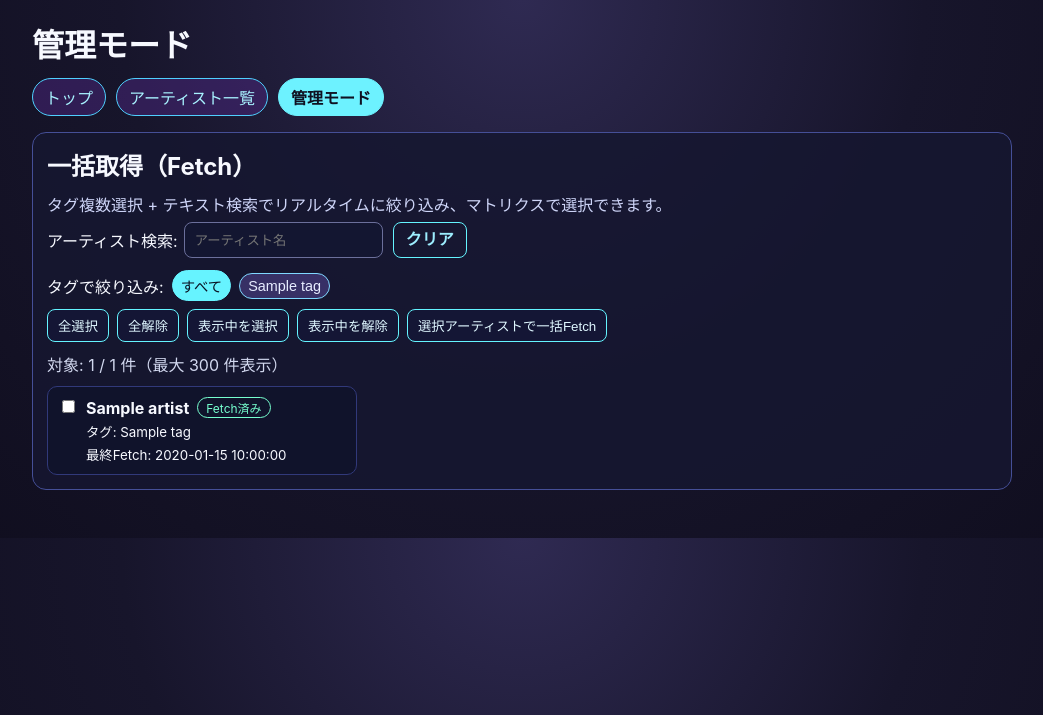
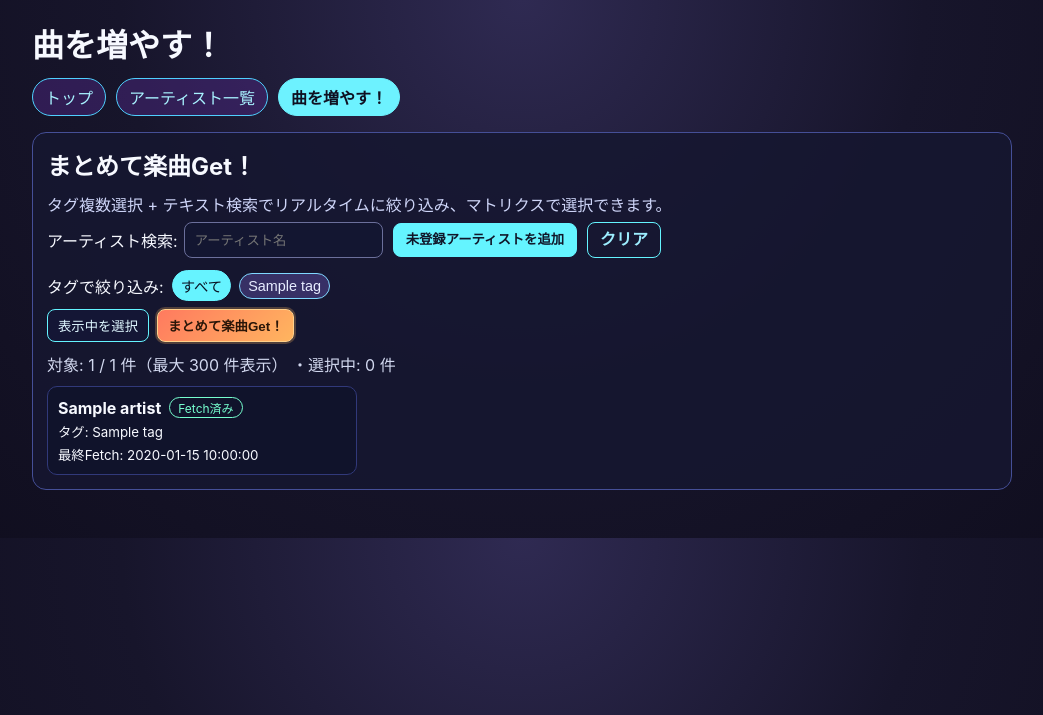
Before and after one commit to susro/songs.tnnet.work, a PHP site: page /admin.php in a window 1280 px wide. Shown: the top 715 px of the page, without its empty margins (118-1161 px from the left). Run offline with PHP 8.4, Linux system fonts and the light colour scheme; tables that the repository leaves empty or names only in its code hold one stand-in row (values such as "Sample post").

Commit message:
曲を増やす画面をカード選択型に刷新
チェックボックスを廃止してカード選択に統一し、楽曲Get文言、未登録アーティスト追加モーダル、主要ボタン強調を追加した。

Made-with: Cursor

```diff
--- a/admin.php
+++ b/admin.php
@@ -3,9 +3,12 @@ require_once 'config.php';
 
 $keyword = trim((string)($_GET['q'] ?? ''));
 $selectedArtistIds = array_map('intval', $_POST['artist_ids'] ?? []);
-$runFetch = $_SERVER['REQUEST_METHOD'] === 'POST' && (($_POST['action'] ?? '') === 'bulk_fetch');
+$action = (string)($_POST['action'] ?? '');
+$runFetch = $_SERVER['REQUEST_METHOD'] === 'POST' && $action === 'bulk_fetch';
+$runAddArtist = $_SERVER['REQUEST_METHOD'] === 'POST' && $action === 'add_artist';
 $results = [];
 $errorMessage = '';
+$successMessage = '';
 
 function fetchSongsForArtist(PDO $pdo, int $artistId): array {
     $stmt = $pdo->prepare("SELECT name FROM artists WHERE id = ?");
@@ -117,30 +120,52 @@ if ($runFetch) {
         }
     }
 }
+
+if ($runAddArtist) {
+    $newArtistName = trim((string)($_POST['new_artist_name'] ?? ''));
+    if ($newArtistName === '') {
+        $errorMessage = '追加するアーティスト名を入力してください。';
+    } else {
+        $existsStmt = $pdo->prepare("SELECT id FROM artists WHERE name = ?");
+        $existsStmt->execute([$newArtistName]);
+        $existsId = (int)$existsStmt->fetchColumn();
+        if ($existsId > 0) {
+            $successMessage = 'すでに登録済みのアーティストです。';
+        } else {
+            $insertStmt = $pdo->prepare("INSERT INTO artists (name) VALUES (?)");
+            $insertStmt->execute([$newArtistName]);
+            $successMessage = 'アーティストを追加しました。';
+            $stmt = $pdo->prepare($sql);
+            $stmt->execute($params);
+            $artists = $stmt->fetchAll();
+        }
+    }
+}
 ?>
 <!DOCTYPE html>
 <html>
 <head>
     <meta charset="utf-8">
     <meta name="viewport" content="width=device-width, initial-scale=1">
-    <title>管理モード</title>
+    <title>曲を増やす！</title>
     <link rel="stylesheet" href="assets/app.css">
 </head>
 <body>
 <div class="container">
-    <h1>管理モード</h1>
+    <h1>曲を増やす！</h1>
     <nav class="top-nav">
         <a href="index.php">トップ</a>
         <a href="artists.php">アーティスト一覧</a>
-        <a href="admin.php" class="is-active">管理モード</a>
+        <a href="admin.php" class="is-active">曲を増やす！</a>
     </nav>
 
     <section class="panel-card">
-        <h2>一括取得（Fetch）</h2>
+        <h2>まとめて楽曲Get！</h2>
         <p class="panel-note">タグ複数選択 + テキスト検索でリアルタイムに絞り込み、マトリクスで選択できます。</p>
 
         <div class="search-form">
             <label>アーティスト検索: <input type="text" id="artist-filter-input" value="<?= htmlspecialchars($keyword) ?>" placeholder="アーティスト名"></label>
+            <button type="button" id="open-add-artist-modal">未登録アーティストを追加</button>
             <a class="link-button" href="admin.php">クリア</a>
         </div>
 
@@ -157,26 +182,30 @@ if ($runFetch) {
         <?php if ($errorMessage !== ''): ?>
             <div class="error-box"><p class="error-text"><?= htmlspecialchars($errorMessage) ?></p></div>
         <?php endif; ?>
+        <?php if ($successMessage !== ''): ?>
+            <div class="success-box"><p><?= htmlspecialchars($successMessage) ?></p></div>
+        <?php endif; ?>
 
-        <form method="post">
+        <form method="post" id="bulk-get-form">
             <input type="hidden" name="action" value="bulk_fetch">
+            <div id="selected-artist-inputs"></div>
             <div class="select-tools">
-                <button type="button" onclick="toggleArtistSelection(true)">全選択</button>
-                <button type="button" onclick="toggleArtistSelection(false)">全解除</button>
-                <button type="button" onclick="toggleVisibleSelection(true)">表示中を選択</button>
-                <button type="button" onclick="toggleVisibleSelection(false)">表示中を解除</button>
-                <button type="submit">選択アーティストで一括Fetch</button>
+                <button type="button" id="toggle-visible-selection">表示中を選択</button>
+                <button type="submit" class="launch-button">まとめて楽曲Get！</button>
             </div>
 
-            <p class="result-meta">対象: <span id="visible-count"><?= count($artists) ?></span> / <?= count($artists) ?> 件（最大 300 件表示）</p>
+            <p class="result-meta">
+                対象: <span id="visible-count"><?= count($artists) ?></span> / <?= count($artists) ?> 件（最大 300 件表示）
+                ・選択中: <span id="selected-count"><?= count($selectedArtistIds) ?></span> 件
+            </p>
             <div class="admin-matrix" id="admin-matrix">
                 <?php foreach ($artists as $artist): ?>
                     <?php $tagList = !empty($artist['tags']) ? explode(' / ', $artist['tags']) : []; ?>
                     <label class="admin-card"
+                           data-artist-id="<?= (int)$artist['id'] ?>"
                            data-name="<?= htmlspecialchars(strtolower($artist['name']), ENT_QUOTES, 'UTF-8') ?>"
-                           data-tags="<?= htmlspecialchars(implode('|', $tagList), ENT_QUOTES, 'UTF-8') ?>">
-                        <input type="checkbox" class="artist-checkbox" name="artist_ids[]" value="<?= (int)$artist['id'] ?>"
-                            <?= in_array((int)$artist['id'], $selectedArtistIds, true) ? 'checked' : '' ?>>
+                           data-tags="<?= htmlspecialchars(implode('|', $tagList), ENT_QUOTES, 'UTF-8') ?>"
+                           data-selected="<?= in_array((int)$artist['id'], $selectedArtistIds, true) ? '1' : '0' ?>">
                         <div class="admin-card-body">
                             <div class="admin-card-header">
                                 <strong><?= htmlspecialchars($artist['name']) ?></strong>
@@ -227,21 +256,59 @@ if ($runFetch) {
         </section>
     <?php endif; ?>
 </div>
+
+<dialog id="add-artist-dialog" class="add-artist-dialog">
+    <form method="post" class="panel-card">
+        <input type="hidden" name="action" value="add_artist">
+        <h2>未登録アーティストを追加</h2>
+        <p class="panel-note">まずは名前だけ登録します。必要なら後で別名やタグを追加できます。</p>
+        <label>アーティスト名: <input type="text" name="new_artist_name" required></label>
+        <div class="select-tools">
+            <button type="submit">追加する</button>
+            <button type="button" id="close-add-artist-modal">閉じる</button>
+        </div>
+    </form>
+</dialog>
+
 <script>
 var selectedTags = new Set();
+var selectedArtistIds = new Set([<?= implode(',', array_map('intval', $selectedArtistIds)) ?>]);
 
-function toggleArtistSelection(checked) {
-  document.querySelectorAll('.artist-checkbox').forEach(function (el) {
-    el.checked = checked;
+function syncSelectedInputs() {
+  var box = document.getElementById('selected-artist-inputs');
+  box.innerHTML = '';
+  Array.from(selectedArtistIds).forEach(function (id) {
+    var input = document.createElement('input');
+    input.type = 'hidden';
+    input.name = 'artist_ids[]';
+    input.value = String(id);
+    box.appendChild(input);
+  });
+  document.getElementById('selected-count').textContent = String(selectedArtistIds.size);
+}
+
+function syncCardState() {
+  document.querySelectorAll('.admin-card').forEach(function (card) {
+    var id = Number(card.dataset.artistId || 0);
+    var selected = selectedArtistIds.has(id);
+    card.classList.toggle('is-selected', selected);
+    card.dataset.selected = selected ? '1' : '0';
   });
 }
 
-function toggleVisibleSelection(checked) {
+function toggleVisibleSelectionByState(selectVisible) {
   document.querySelectorAll('.admin-card').forEach(function (card) {
     if (card.style.display === 'none') return;
-    var box = card.querySelector('.artist-checkbox');
-    if (box) box.checked = checked;
+    var id = Number(card.dataset.artistId || 0);
+    if (!id) return;
+    if (selectVisible) {
+      selectedArtistIds.add(id);
+    } else {
+      selectedArtistIds.delete(id);
+    }
   });
+  syncCardState();
+  syncSelectedInputs();
 }
 
 function normalizeText(value) {
@@ -262,6 +329,36 @@ function applyArtistFilters() {
   });
   document.getElementById('visible-count').textContent = String(visible);
 }
+
+document.querySelectorAll('.admin-card').forEach(function (card) {
+  card.addEventListener('click', function (event) {
+    event.preventDefault();
+    var id = Number(card.dataset.artistId || 0);
+    if (!id) return;
+    if (selectedArtistIds.has(id)) {
+      selectedArtistIds.delete(id);
+    } else {
+      selectedArtistIds.add(id);
+    }
+    syncCardState();
+    syncSelectedInputs();
+  });
+});
+
+document.getElementById('toggle-visible-selection').addEventListener('click', function () {
+  var visibleCards = Array.from(document.querySelectorAll('.admin-card')).filter(function (card) {
+    return card.style.display !== 'none';
+  });
+  var allVisibleSelected = visibleCards.length > 0 && visibleCards.every(function (card) {
+    return selectedArtistIds.has(Number(card.dataset.artistId || 0));
+  });
+  toggleVisibleSelectionByState(!allVisibleSelected);
+  this.textContent = allVisibleSelected ? '表示中を選択' : '表示中を解除';
+});
+
+document.getElementById('bulk-get-form').addEventListener('submit', function () {
+  syncSelectedInputs();
+});
 
 document.getElementById('artist-filter-input').addEventListener('input', applyArtistFilters);
 document.querySelectorAll('.tag-filter').forEach(function (button) {
@@ -288,6 +385,15 @@ document.querySelectorAll('.tag-filter').forEach(function (button) {
     applyArtistFilters();
   });
 });
+var addArtistDialog = document.getElementById('add-artist-dialog');
+document.getElementById('open-add-artist-modal').addEventListener('click', function () {
+  addArtistDialog.showModal();
+});
+document.getElementById('close-add-artist-modal').addEventListener('click', function () {
+  addArtistDialog.close();
+});
+syncCardState();
+syncSelectedInputs();
 applyArtistFilters();
 </script>
 </body>
--- a/assets/app.css
+++ b/assets/app.css
@@ -281,6 +281,14 @@ h1 {
   padding: 6px 10px;
 }
 
+.launch-button {
+  background: linear-gradient(135deg, #ff7a5f 0%, #ffb55f 100%) !important;
+  border-color: #ffd08a !important;
+  color: #2a1608 !important;
+  font-weight: 700;
+  box-shadow: 0 0 0 2px rgba(255, 183, 96, 0.25);
+}
+
 .admin-list {
   max-height: 420px;
   overflow-y: auto;
@@ -304,12 +312,19 @@ h1 {
   border-radius: 10px;
   padding: 10px;
   background: rgba(15, 18, 43, 0.78);
+  cursor: pointer;
 }
 
 .admin-card-body {
   display: flex;
   flex-direction: column;
   gap: 4px;
+}
+
+.admin-card.is-selected {
+  border-color: #76ffcf;
+  box-shadow: 0 0 0 2px rgba(118, 255, 207, 0.25);
+  background: rgba(16, 60, 58, 0.45);
 }
 
 .admin-card-header {
@@ -348,6 +363,17 @@ h1 {
   color: #b6c4ef;
 }
 
+.add-artist-dialog {
+  border: none;
+  background: transparent;
+  padding: 0;
+  width: min(520px, calc(100vw - 20px));
+}
+
+.add-artist-dialog::backdrop {
+  background: rgba(8, 9, 20, 0.7);
+}
+
 @media (max-width: 640px) {
   .search-form label {
     width: 100%;
```
